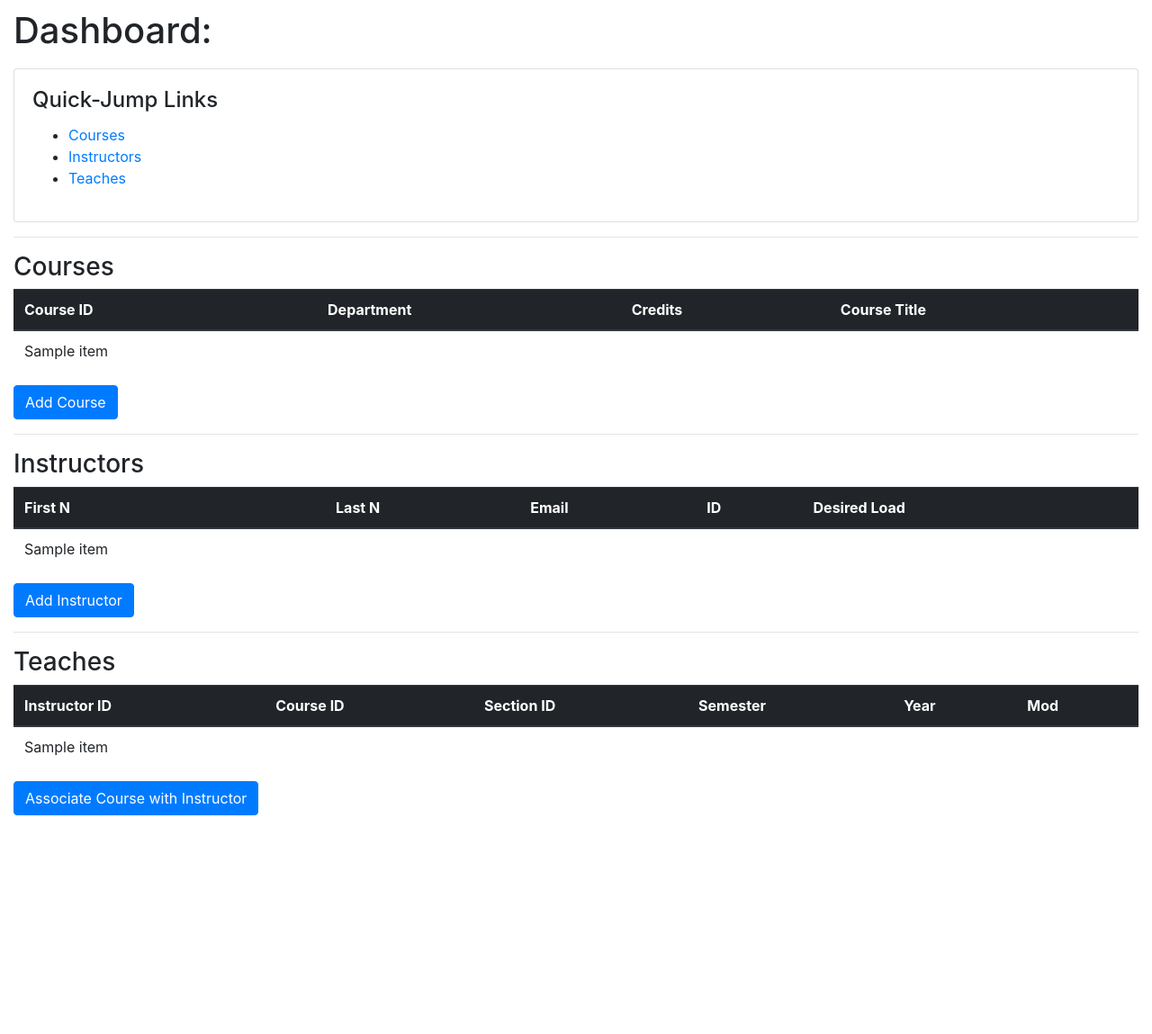
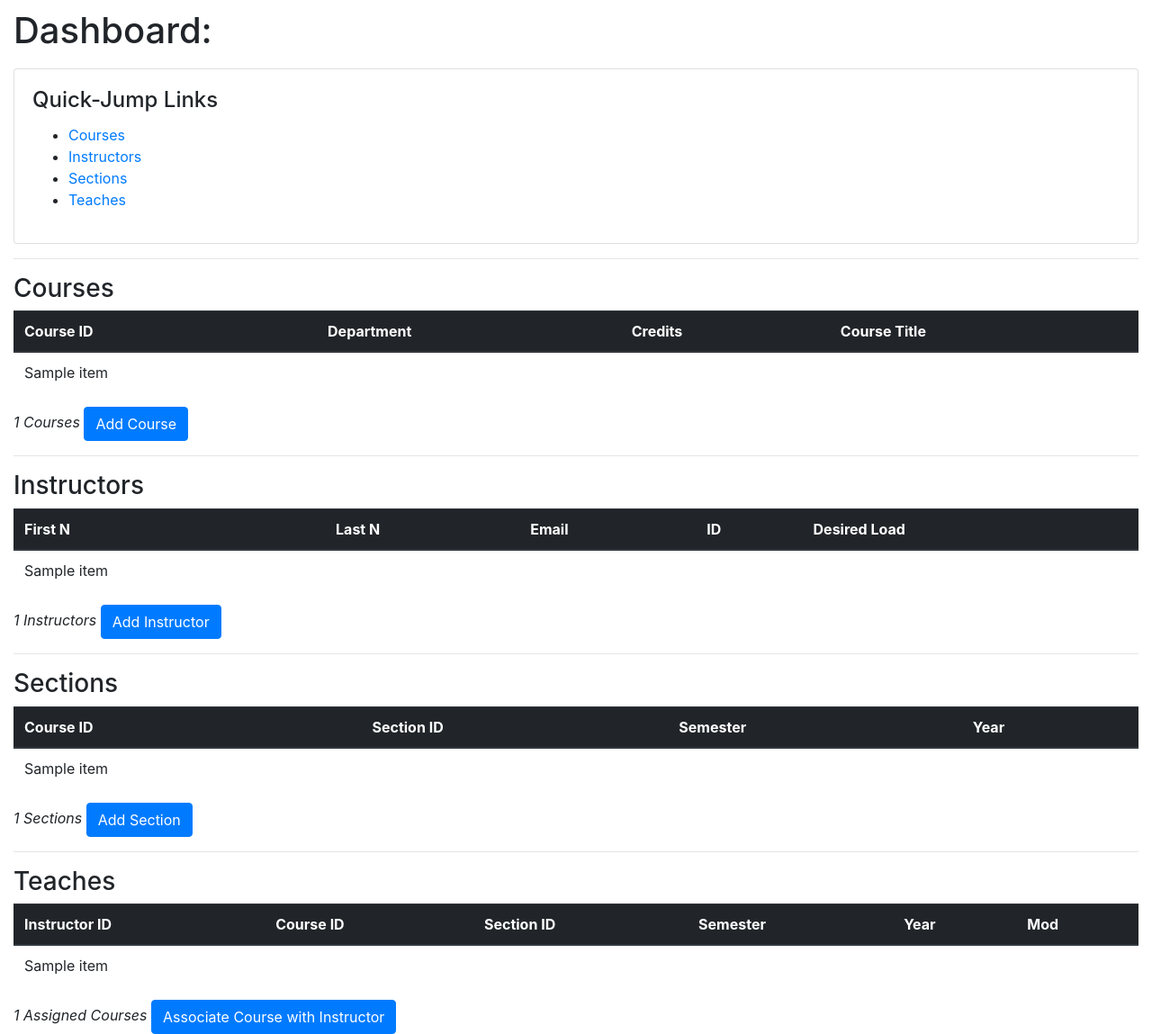
Before and after one commit to gruntygap/hirola-database-site, a Flask app: template app/templates/dashboard.html in a window 1280 px wide. Shown: the part 56-1205 px from the top of the page at 90% size. Before the commit the page ends 962 px from the top, so only its background shows below. Run offline with Flask 2, Linux system fonts and the light colour scheme; the template is opened without the code that fills it: most values are stand-ins (such as "Sample title", 1, 10 or a date in 2020); some libraries are stand-ins or nearby versions.

Commit message:
Fixed #39, added section table and cleaned up some things

```diff
--- a/app/__init__.py
+++ b/app/__init__.py
@@ -9,7 +9,8 @@ def landing_page():
 	courses = database.get_course_table()
 	instructors = database.get_instructor_table('all')
 	teaches = database.get_teaches_table()
-	return render_template('dashboard.html', courses=courses, instructors=instructors, teaches=teaches)
+	sections = database.get_section_table()
+	return render_template('dashboard.html', courses=courses, instructors=instructors, teaches=teaches, sections=sections)
 
 
 @app.route('/functions')
--- a/app/templates/dashboard.html
+++ b/app/templates/dashboard.html
@@ -8,6 +8,7 @@
                 <ul>
                     <li><a href="#courses">Courses</a></li>
                     <li><a href="#instructors">Instructors</a></li>
+                    <li><a href="#sections">Sections</a></li>
                     <li><a href="#teaches">Teaches</a></li>
                 </ul>
             </div>
@@ -34,6 +35,7 @@
         {% endfor %}
         </tbody>
     </table>
+    <i>{{ courses.__len__() }} Courses</i>
     <a class="btn btn-primary" href="/functions">Add Course</a>
     <hr>
     <h3 id="instructors">Instructors</h3>
@@ -57,7 +59,31 @@
         {% endfor %}
         </tbody>
     </table>
+    <i>{{ instructors.__len__() }} Instructors</i>
     <a class="btn btn-primary" href="/functions">Add Instructor</a>
+    <hr>
+    <h3 id="sections">Sections</h3>
+    <table class="table">
+        <thead class="thead-dark">
+        <tr>
+            <th>Course ID</th>
+            <th>Section ID</th>
+            <th>Semester</th>
+            <th>Year</th>
+        </tr>
+        </thead>
+        <tbody>
+        {% for each in sections %}
+            <tr>
+                {% for item in each %}
+                    <td>{{ item }}</td>
+                {% endfor %}
+            </tr>
+        {% endfor %}
+        </tbody>
+    </table>
+    <i>{{ sections.__len__() }} Sections</i>
+    <a class="btn btn-primary" href="/functions">Add Section</a>
     <hr>
     <h3 id="teaches">Teaches</h3>
     <table class="table">
@@ -81,5 +107,6 @@
         {% endfor %}
         </tbody>
     </table>
+    <i>{{ teaches.__len__() }} Assigned Courses</i>
     <a class="btn btn-primary" href="/functions">Associate Course with Instructor</a>
 {% endblock %}
```
Also changed, not shown: app/database.py (+10 -4 lines), app/templates/show_data_sent.html (deleted, +0 -16 lines). Lines whose indentation alone changed are shown as unchanged.
